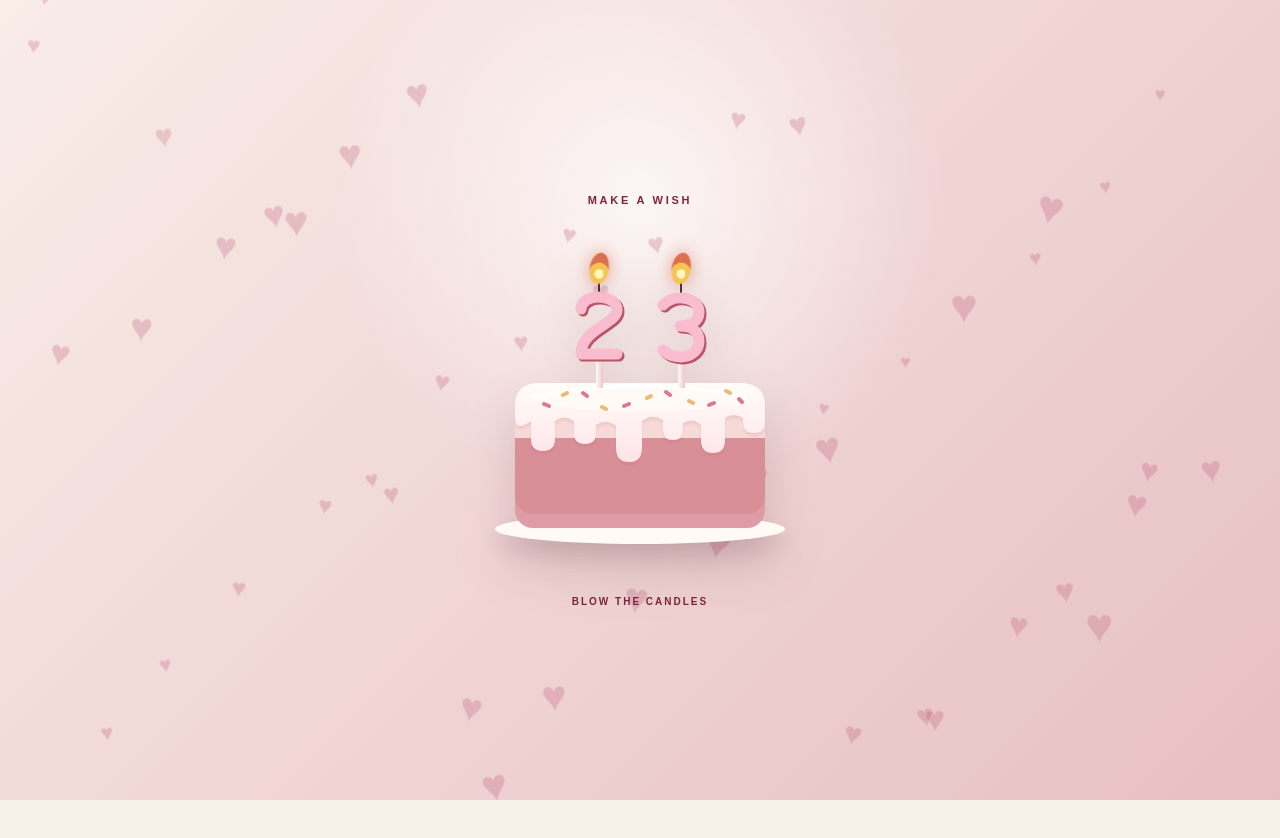
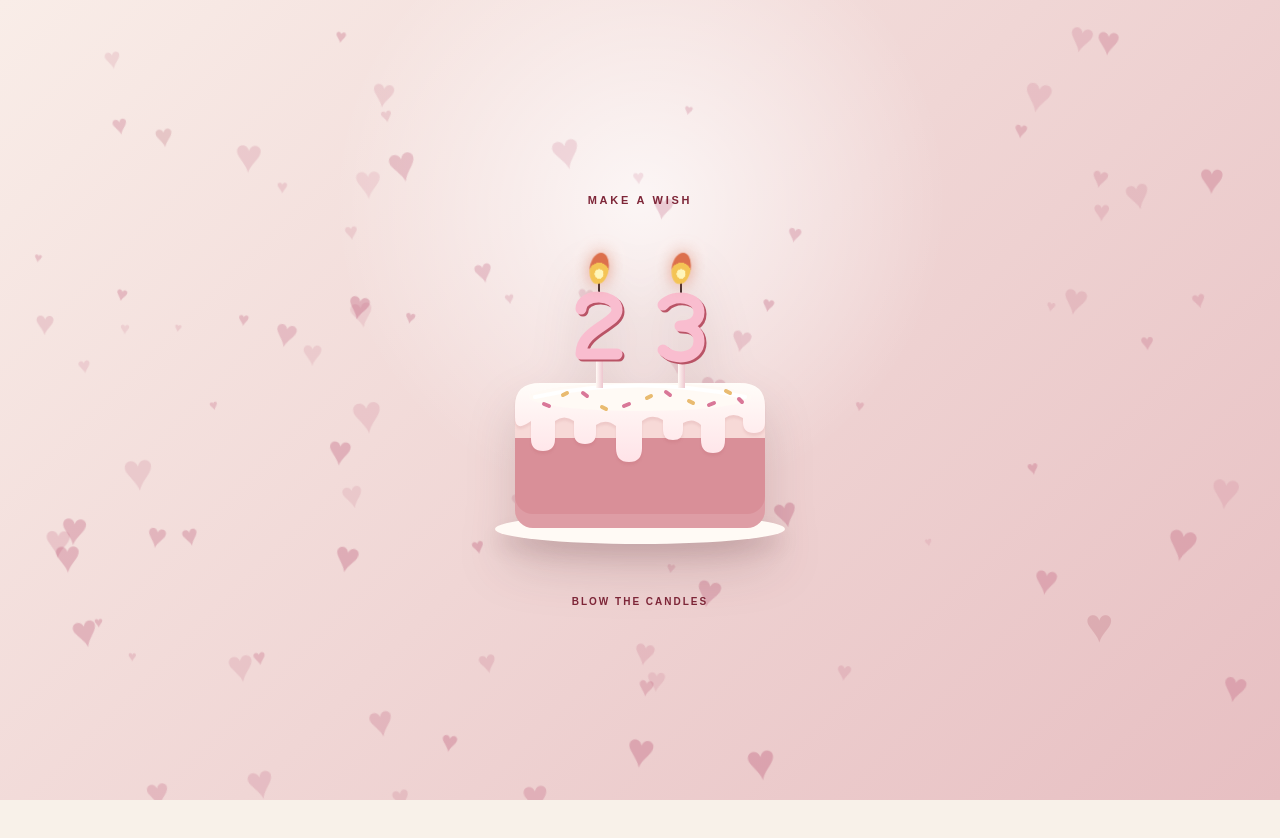
Before and after one commit to HaNguyen03/bum_birthday, a Next.js app: page / in a window 1280 px wide. Shown: the top 838 px of the page. Built offline with nearby package versions, Linux system fonts and the light colour scheme.

Commit message:
Add more hearts with varied positions and floating motion

```diff
--- a/app/page.tsx
+++ b/app/page.tsx
@@ -11,21 +11,29 @@ const dancingScript = Dancing_Script({
 
 const partyColors = ["#d77891", "#efb8bd", "#e6bd68", "#b4a4cf", "#91bdb0"];
 
+// Stable scatter values keep server and browser rendering in sync.
+function heartScatter(index: number, channel: number) {
+  let value = Math.imul(index + 1, 374761393) + Math.imul(channel + 1, 668265263);
+  value = Math.imul(value ^ (value >>> 13), 1274126177);
+  return ((value ^ (value >>> 16)) >>> 0) / 4294967296;
+}
+
 function FloatingHearts({ soft = false }: { soft?: boolean }) {
   return (
     <div className={`floating-hearts${soft ? " floating-hearts-soft" : ""}`} aria-hidden="true">
-      {Array.from({ length: soft ? 72 : 44 }, (_, index) => (
+      {Array.from({ length: soft ? 72 : 90 }, (_, index) => (
         <span
           key={index}
           style={{
             left: soft
               ? `${index % 2 === 0 ? 1 + ((index * 7) % 17) : 81 + ((index * 7) % 17)}%`
-              : `${2 + ((index * 43) % 94)}%`,
-            top: `${3 + ((index * 29) % 92)}%`,
-            fontSize: `${soft ? [12, 22, 46, 16, 76, 30, 18, 58, 24, 100, 36, 14][index % 12] : 18 + ((index * 7) % 30)}px`,
-            animationDelay: `-${index * 1.3}s`,
-            animationDuration: `${(soft ? 10 : 6) + (index % 5)}s`,
-            "--heart-drift": `${index % 2 === 0 ? 14 : -14}px`,
+              : `${1 + heartScatter(index, 0) * 96}%`,
+            top: `${soft ? 3 + ((index * 29) % 92) : 2 + heartScatter(index, 1) * 94}%`,
+            fontSize: `${soft ? [12, 22, 46, 16, 76, 30, 18, 58, 24, 100, 36, 14][index % 12] : 12 + heartScatter(index, 2) * 42}px`,
+            opacity: soft ? undefined : 0.12 + heartScatter(index, 3) * 0.2,
+            animationDelay: `-${heartScatter(index, 4) * 20}s`,
+            animationDuration: `${(soft ? 10 : 6) + heartScatter(index, 5) * 7}s`,
+            "--heart-drift": `${heartScatter(index, 6) * 40 - 20}px`,
           } as CSSProperties}
         >
           {soft ? (
```
